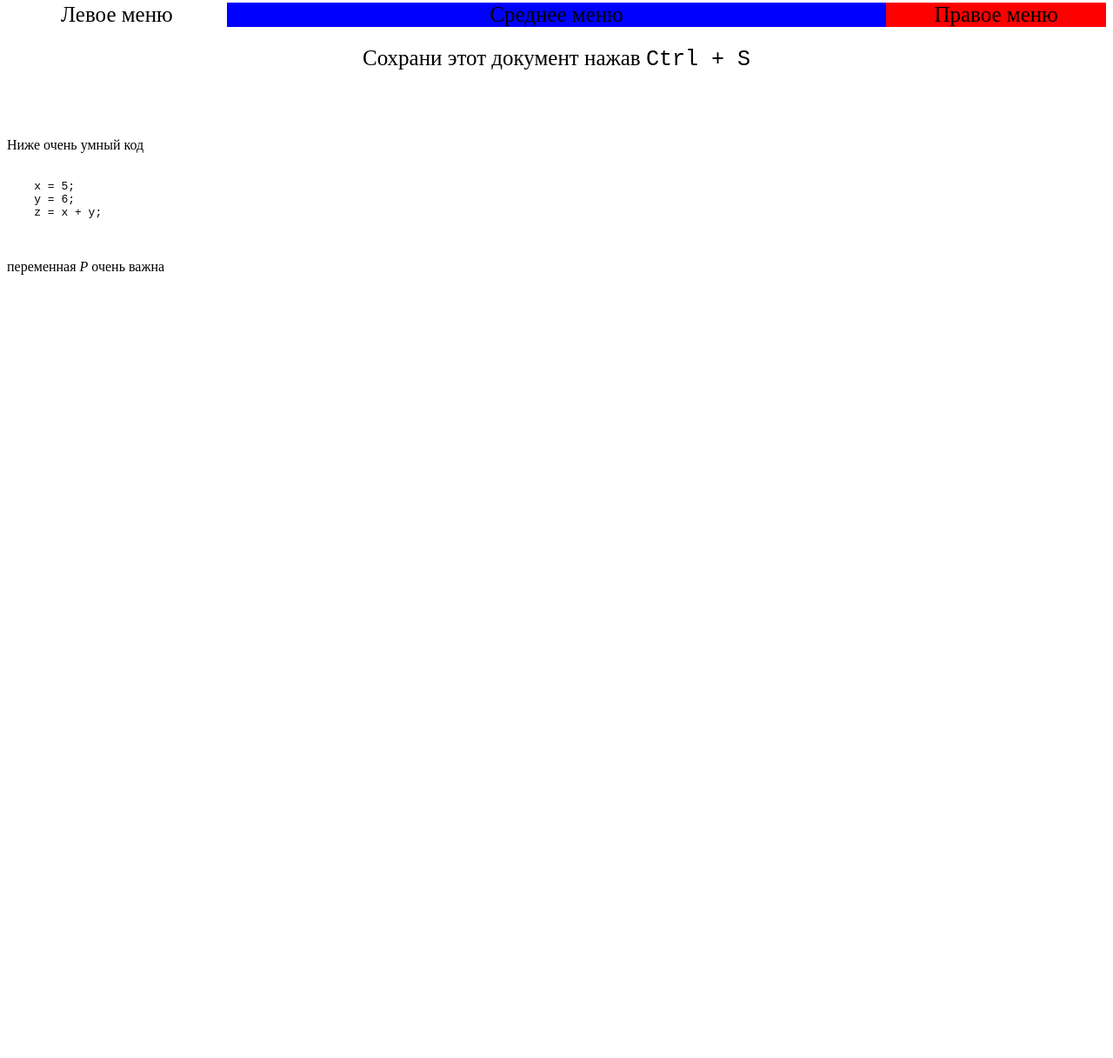
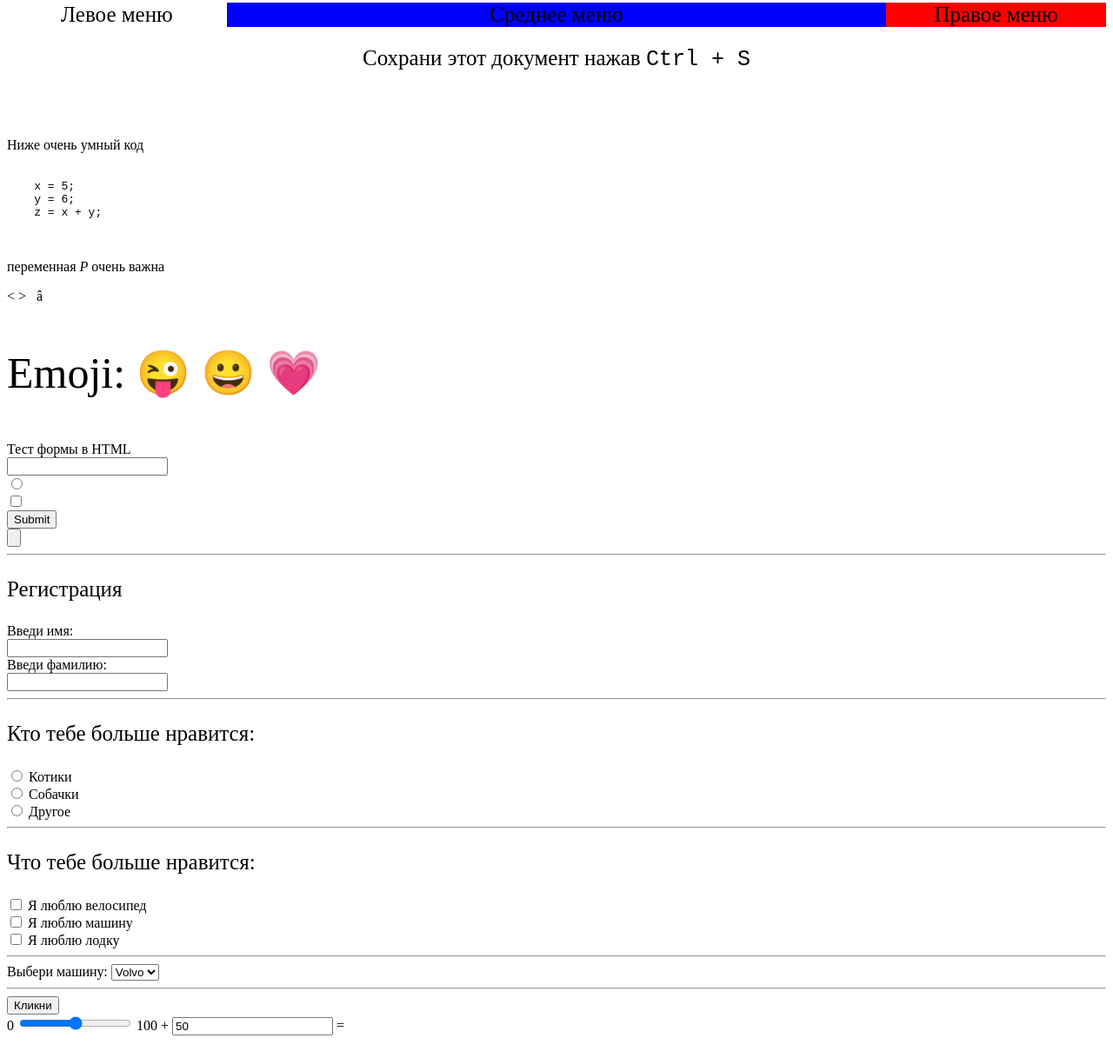
Before and after one commit to VladislavTipa/sigmafront, a plain HTML site: page index.html in a window 1280 px wide. Shown: the part 7004-8221 px from the top of the page at 87% size. Before the commit the page ends 7336 px from the top, so only its background shows below. Drawn offline with Linux system fonts and the light colour scheme.

Commit message:
feat: new form

```diff
--- a/index.html
+++ b/index.html
@@ -214,6 +214,64 @@
   </code>
   </pre>
   <p>переменная <var>P</var> очень важна</p>
-
+  <P>&lt; &gt; &nbsp; a&#770;</P>
+  <p style="font-size:50px">Emoji: &#128540; &#128512; &#128151;</p>
+  <form>
+    <label>Тест формы в HTML</label><br>
+    <input type="text"><br>
+    <input type="radio"><br>
+    <input type="checkbox"><br>
+    <input type="submit"><br>
+    <input type="button"><br>
+  </form>
+  <hr>
+  <p style="font-size: 25px;">Регистрация</p>
+  <form>
+    <label for="fname">Введи имя:</label><br>
+    <input type="text" id="fmame" name="fname"><br>
+    <label for="lname">Введи фамилию:</label><br>
+    <input type="text" id="lname" name="lname"><br>
+  </form>
+  <hr>
+  <p style="font-size: 25px;">Кто тебе больше нравится:</p>
+  <form>
+    <input type="radio" id="cat" name="fav_pet" value="cat">
+    <label for="cat">Котики</label><br>
+    <input type="radio" id="dog" name="fav_pet" value="dog">
+    <label for="dog">Собачки</label><br>
+    <input type="radio" id="other" name="fav_pet" value="other">
+    <label for="other">Другое</label>
+  </form>
+  <hr>
+  <p style="font-size: 25px;">Что тебе больше нравится:</p>
+  <form>
+    <input type="checkbox" id="vehicle1" name="vehicle1" value="Bike">
+    <label for="vehicle1">Я люблю велосипед</label><br>
+    <input type="checkbox" id="vehicle2" name="vehicle2" value="Car">
+    <label for="vehicle2">Я люблю машину</label><br>
+    <input type="checkbox" id="vehicle3" name="vehicle3" value="Boat">
+    <label for="vehicle3">Я люблю лодку</label>
+  </form>
+  <hr>
+  <label for="cars">Выбери машину:</label>
+  <select id="cars" name="cars">
+    <option value="volvo">Volvo</option>
+    <option value="saab">BMW</option>
+    <option value="fiat">Fiat</option>
+    <option value="audi">Audi</option>
+  </select>
+  <hr>
+  <button type="button" onclick="alert('Ого')">Кликни</button>
+  <form action="/action_page.php"
+  oninput="x.value=parseInt(a.value)+parseInt(b.value)">
+    0
+    <input type="range" id="a" name="a" value="50">
+    100 +
+    <input type="number" id="b" name="b" value="50">
+    =
+    <output name="x" for="a b"></output>
+    <br><br>
+  </form>
+</form>
 </body>
 </html>
```
